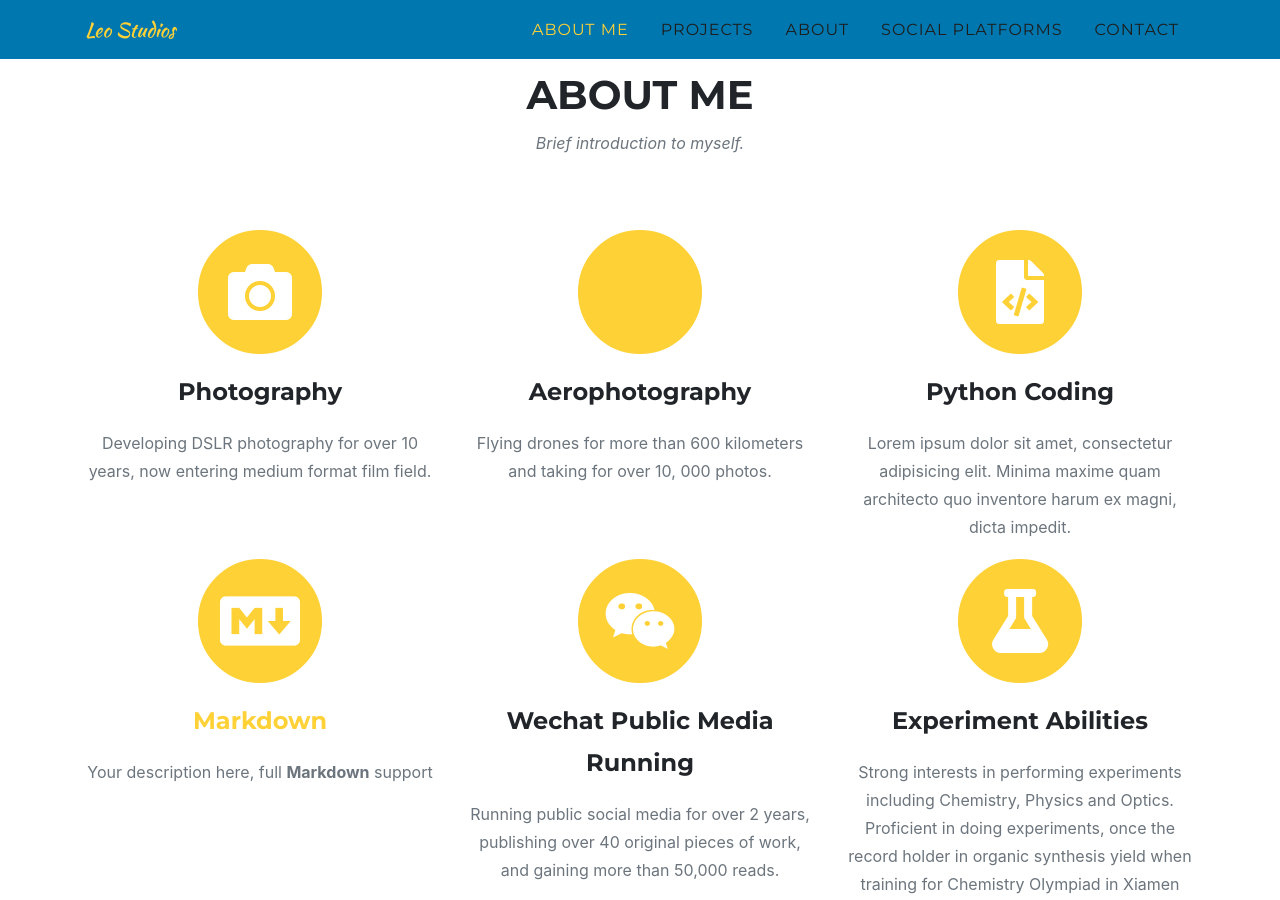
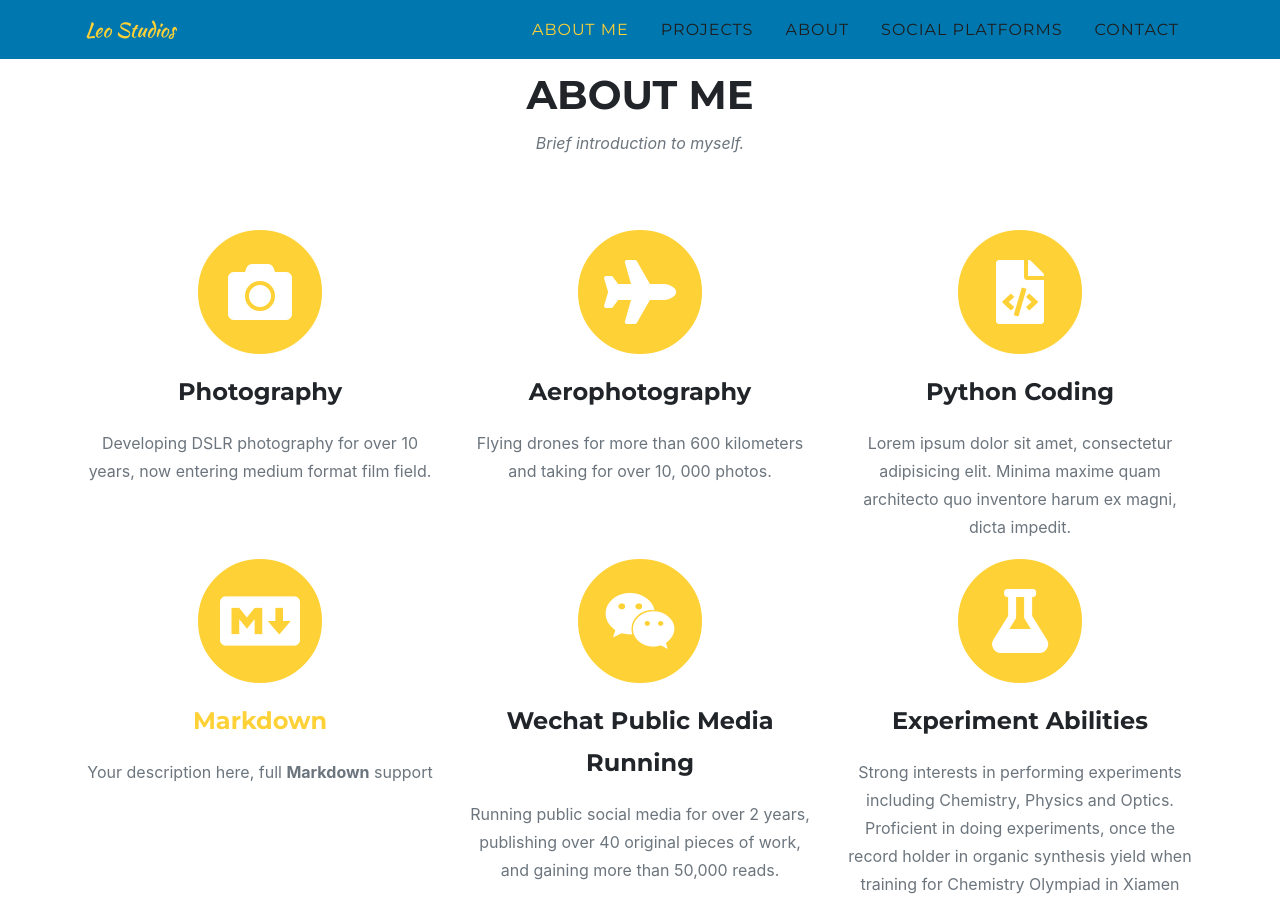
Before and after one commit to LeoAokma/LeoHe.github.io, a Jekyll site: the page built from index.md, in a window 1280 px wide and 900 px high, scrolled down 1006 px. Built offline with Jekyll 4.4.1, drawn with Linux system fonts in a browser that asks for light colours; some web fonts are replaced.

Commit message:
Update sitetext.yml

```diff
--- a/_data/sitetext.yml
+++ b/_data/sitetext.yml
@@ -14,7 +14,7 @@ services:
         icon: fas fa-camera #find more at https://fontawesome.com/icons
       - title: "Aerophotography"
         desc: "Flying drones for more than 600 kilometers and taking for over 10, 000 photos."
-        icon: fas fa-drone
+        icon: fas fa-plane
       - title: "Python Coding"
         desc: "Lorem ipsum dolor sit amet, consectetur adipisicing elit. Minima maxime quam architecto quo inventore harum ex magni, dicta impedit."
         icon: fas fa-file-code
```
